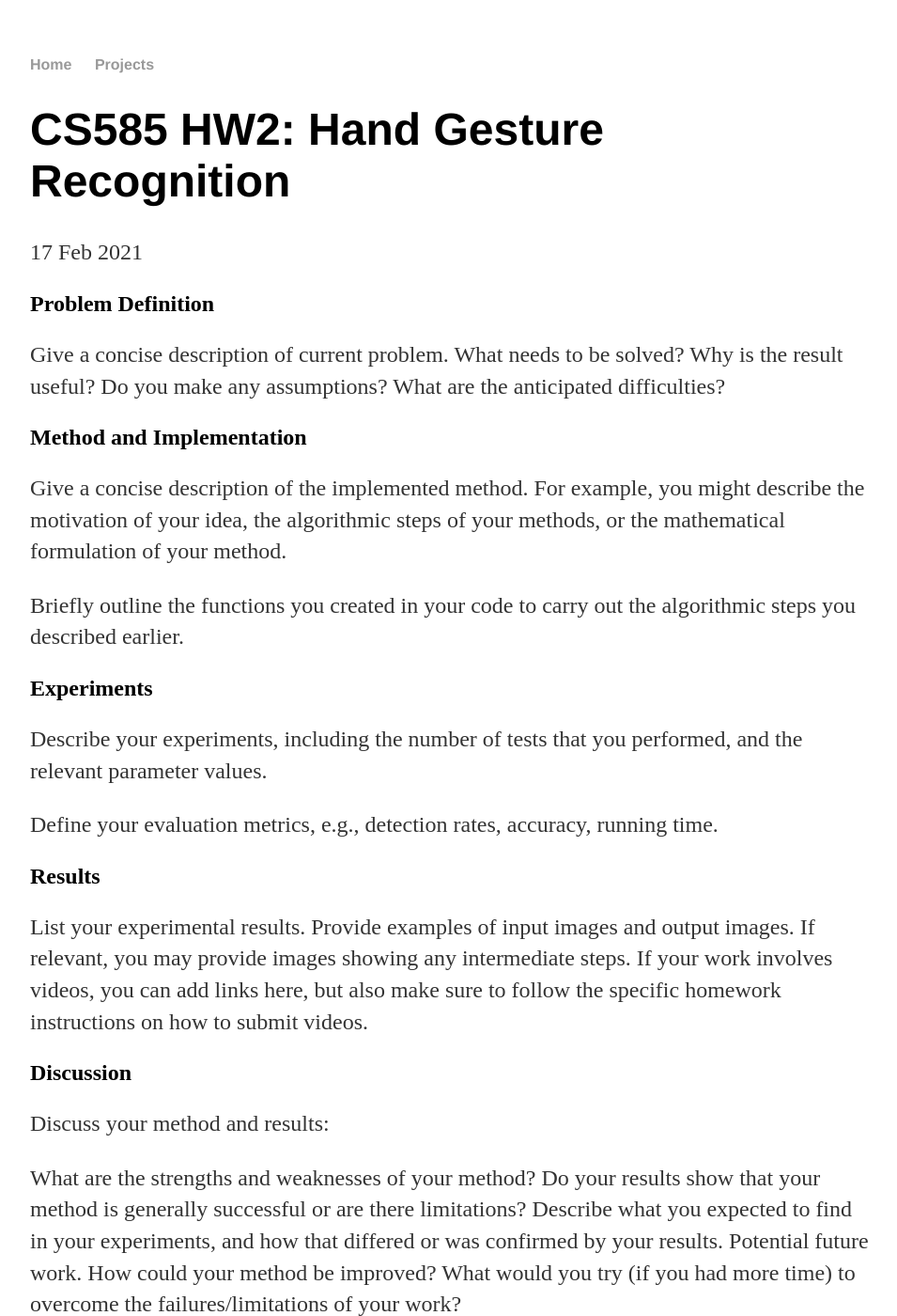
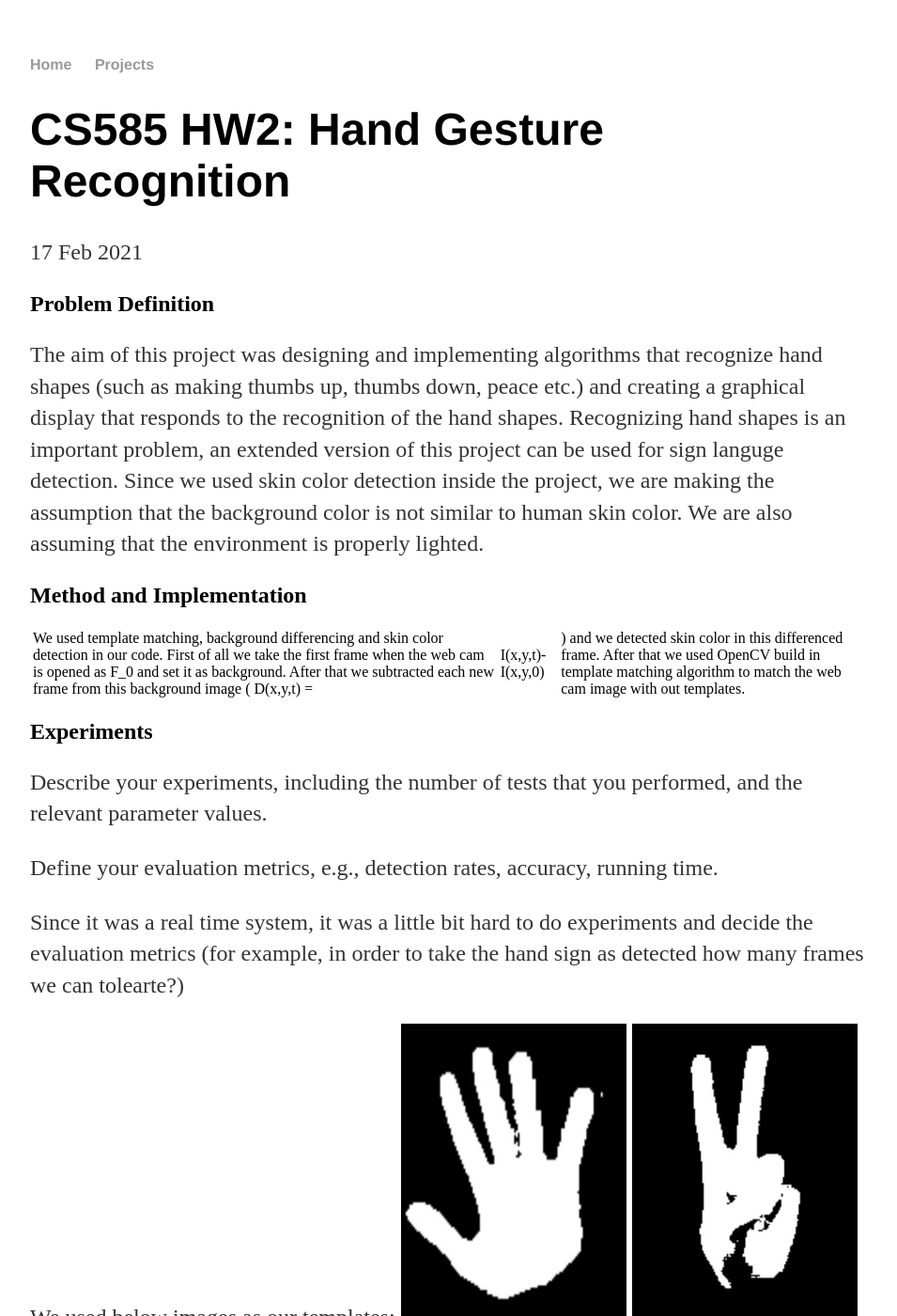
Before and after one commit to kubraeryilmaz/kubraeryilmaz.github.io, a Jekyll site: the page built from _posts/2021-02-17-CS585-HW2.md, in a window 1280 px wide and 1400 px high. Shown: the whole window at 94% size, without its empty margins (160-1115 px from the left). Built offline with Jekyll 4.4.1, drawn with Linux system fonts in a browser that asks for light colours; some of the changed text lies outside the part shown.

Commit message:
Update 2021-02-17-CS585-HW2.md

```diff
--- a/_posts/2021-02-17-CS585-HW2.md
+++ b/_posts/2021-02-17-CS585-HW2.md
@@ -8,15 +8,12 @@
 Problem Definition
 ---------------------
 
-Give a concise description of current problem. What needs to be solved? Why is the result useful? Do you make any assumptions? What are the anticipated difficulties?
-
+The aim of this project was designing and implementing algorithms that recognize hand shapes (such as making thumbs up, thumbs down, peace etc.) and creating a graphical display that responds to the recognition of the hand shapes. Recognizing hand shapes is an important problem, an extended version of this project can be used for sign languge detection. Since we used skin color detection inside the project, we are making the assumption that the background color is not similar to human skin color. We are also assuming that the environment is properly lighted.
 
 Method and Implementation
 ---------------------
 
-Give a concise description of the implemented method. For example, you might describe the motivation of your idea, the algorithmic steps of your methods, or the mathematical formulation of your method.
-
-Briefly outline the functions you created in your code to carry out the algorithmic steps you described earlier.
+We used template matching, background differencing and skin color detection in our code. First of all we take the first frame when the web cam is opened as F_0 and set it as background. After that we subtracted each new frame from this background image ( D(x,y,t) = |I(x,y,t)-I(x,y,0)|) and we detected skin color in this differenced frame. After that we used OpenCV build in template matching algorithm to match the web cam image with out templates.
 
 Experiments
 ---------------------
@@ -25,24 +22,30 @@
 
 Define your evaluation metrics, e.g., detection rates, accuracy, running time.
 
+Since it was a real time system, it was a little bit hard to do experiments and decide the evaluation metrics (for example, in order to take the hand sign as detected how many frames we can tolearte?)
+
+We used below images as our templates:
+![Original Image](/pics/hand.jpg "Hand Template"){:height="320px" width="240px"}
+![Original Image](/pics/peace.jpg "Peace Template"){:height="320px" width="240px"}
+![Original Image](/pics/thumbs_up.jpg "Thumbs_up Template"){:height="320px" width="240px"}
+![Original Image](/pics/thumbs_down.jpg "Thumbs_down Template"){:height="320px" width="240px"}
+
 Results
 ---------------------
 
-List your experimental results. Provide examples of input images and output images. If relevant, you may provide images showing any intermediate steps.
-If your work involves videos, you can add links here, but also make sure to follow the specific homework instructions on how to submit videos.
 
 Discussion
 ---------------------
 
-Discuss your method and results:
+Out method was generally successful but it was not very robust, it was getting effected from illumination conditions. It performed well in general as expected.
 
-What are the strengths and weaknesses of your method?
-Do your results show that your method is generally successful or are there limitations? Describe what you expected to find in your experiments, and how that differed or was confirmed by your results.
-Potential future work. How could your method be improved? What would you try (if you had more time) to overcome the failures/limitations of your work?
+As a potential future work we could use normalized correlation coefficient function instead of taking absolute differences. By this was it can be more robust to the changes of the illumination. If we would have more time, it would be nice to try some image moments (such as circularity) to detect different hand shapes. By this way our algorithm could not detect the head even if it would be show up in the camera.
+
 
 Conclusions
 ---------------------
-Based on your discussion, what are your conclusions? What is your main message?
+
+In this project, we build a computer vision system which can detect some basic hand shapes by looking at the skin color and template matching. However skin color detection by pixel values is not a robust system it should be supperted with some additional algorithms like finding circularity of the image of interest.
 
 Credits and Bibliography
 ---------------------
@@ -52,4 +55,3 @@
 Material on the web should include the url and date of access.
 
 Credit any joint work or discussions with your classmates.
-![Original Image](/pics/kubra2.jpg "Original Image"){:height="320px" width="240px"}
```
